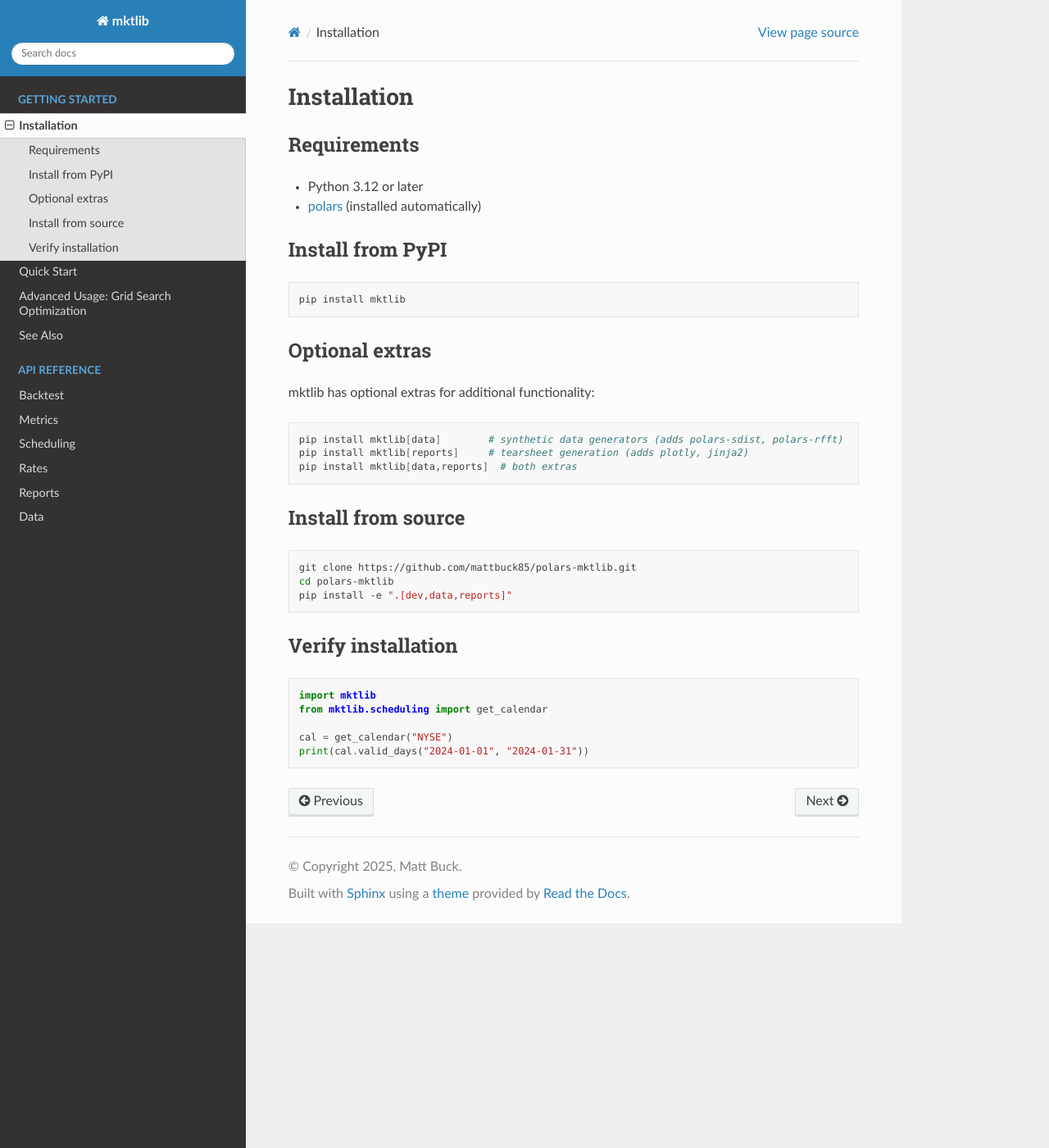
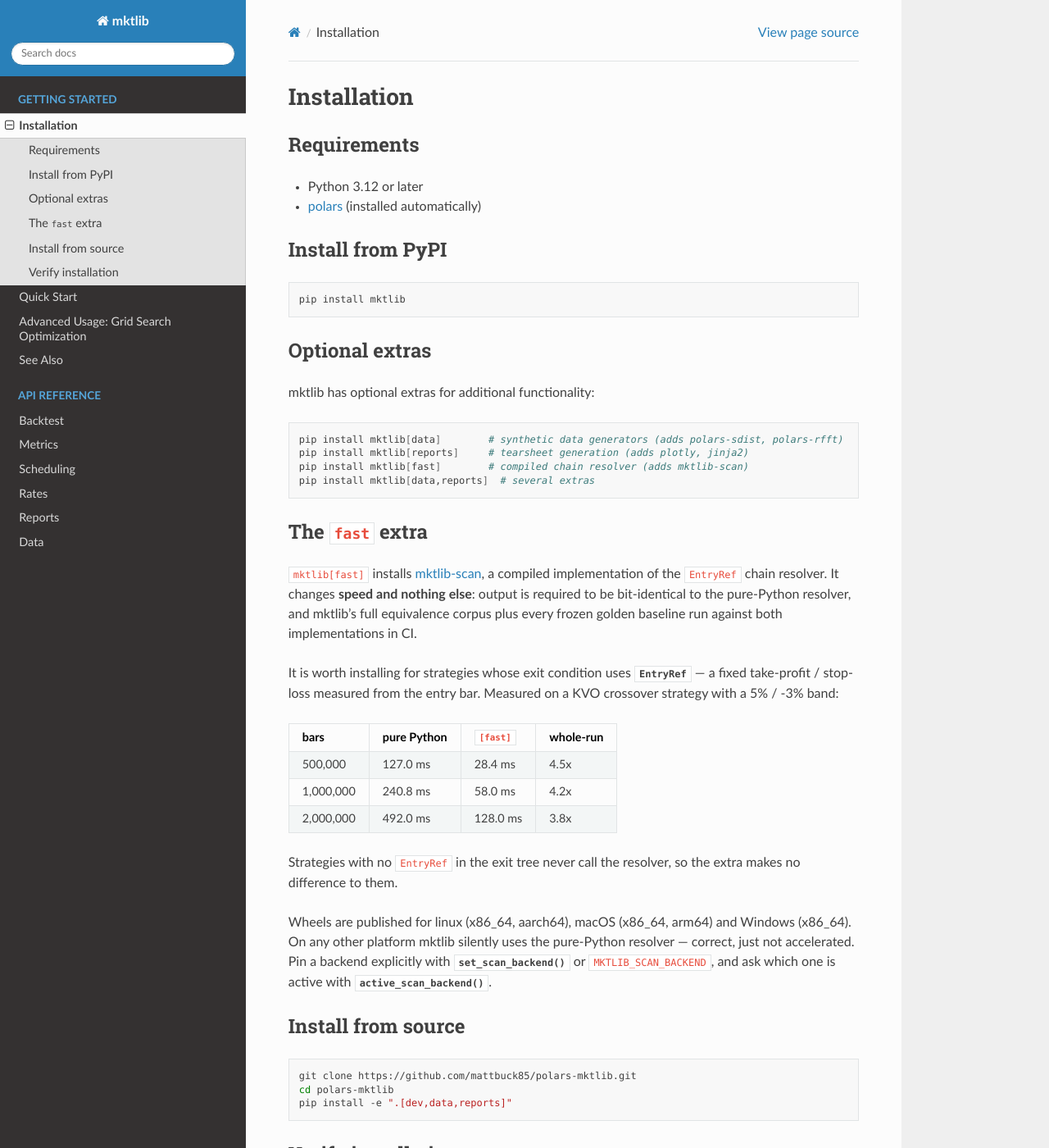
Before and after one commit to mattbuck85/polars-mktlib, a Sphinx documentation site: the page built from docs/installation.rst, in a window 1280 px wide and 1400 px high. Shown: the whole window at 82% size. Built offline with Sphinx 7.4.7 and the Read the Docs theme 3.1.0, drawn with Linux system fonts in a browser that asks for light colours.

Commit message:
docs: the [fast] extra, with measured numbers and its limits
Says plainly what it does not do: strategies with no EntryRef in the exit tree
never call the resolver, and unwheeled platforms fall back silently.

Co-Authored-By: Claude Opus 5 (1M context) <noreply@anthropic.com>

```diff
--- a/docs/ecosystem.rst
+++ b/docs/ecosystem.rst
@@ -19,6 +19,12 @@ Polars Plugins (mktlib dependencies)
    Used by :mod:`mktlib.data` generators and ``ticks_to_ohlcv`` volume
    synthesis.
 
+`mktlib-scan <https://github.com/mattbuck85/mktlib-scan>`_
+   Compiled implementation of mktlib's own ``EntryRef`` chain resolver, via
+   ``pyo3-polars``. Installed with ``pip install mktlib[fast]``; output is
+   bit-identical to the pure-Python resolver, so it changes speed and nothing
+   else. See :doc:`installation`.
+
 Technical Analysis
 ------------------
 
--- a/docs/installation.rst
+++ b/docs/installation.rst
@@ -23,7 +23,51 @@ mktlib has optional extras for additional functionality:
 
    pip install mktlib[data]        # synthetic data generators (adds polars-sdist, polars-rfft)
    pip install mktlib[reports]     # tearsheet generation (adds plotly, jinja2)
-   pip install mktlib[data,reports]  # both extras
+   pip install mktlib[fast]        # compiled chain resolver (adds mktlib-scan)
+   pip install mktlib[data,reports]  # several extras
+
+The ``fast`` extra
+------------------
+
+``mktlib[fast]`` installs `mktlib-scan
+<https://github.com/mattbuck85/mktlib-scan>`_, a compiled implementation of the
+``EntryRef`` chain resolver. It changes **speed and nothing else**: output is
+required to be bit-identical to the pure-Python resolver, and mktlib's full
+equivalence corpus plus every frozen golden baseline run against both
+implementations in CI.
+
+It is worth installing for strategies whose exit condition uses
+:class:`~mktlib.backtest.EntryRef` — a fixed take-profit / stop-loss measured
+from the entry bar. Measured on a KVO crossover strategy with a 5% / -3% band:
+
+.. list-table::
+   :header-rows: 1
+
+   * - bars
+     - pure Python
+     - ``[fast]``
+     - whole-run
+   * - 500,000
+     - 127.0 ms
+     - 28.4 ms
+     - 4.5x
+   * - 1,000,000
+     - 240.8 ms
+     - 58.0 ms
+     - 4.2x
+   * - 2,000,000
+     - 492.0 ms
+     - 128.0 ms
+     - 3.8x
+
+Strategies with no ``EntryRef`` in the exit tree never call the resolver, so the
+extra makes no difference to them.
+
+Wheels are published for linux (x86_64, aarch64), macOS (x86_64, arm64) and
+Windows (x86_64). On any other platform mktlib silently uses the pure-Python
+resolver — correct, just not accelerated. Pin a backend explicitly with
+:func:`~mktlib.backtest.set_scan_backend` or ``MKTLIB_SCAN_BACKEND``, and ask
+which one is active with :func:`~mktlib.backtest.active_scan_backend`.
 
 Install from source
 -------------------
```
